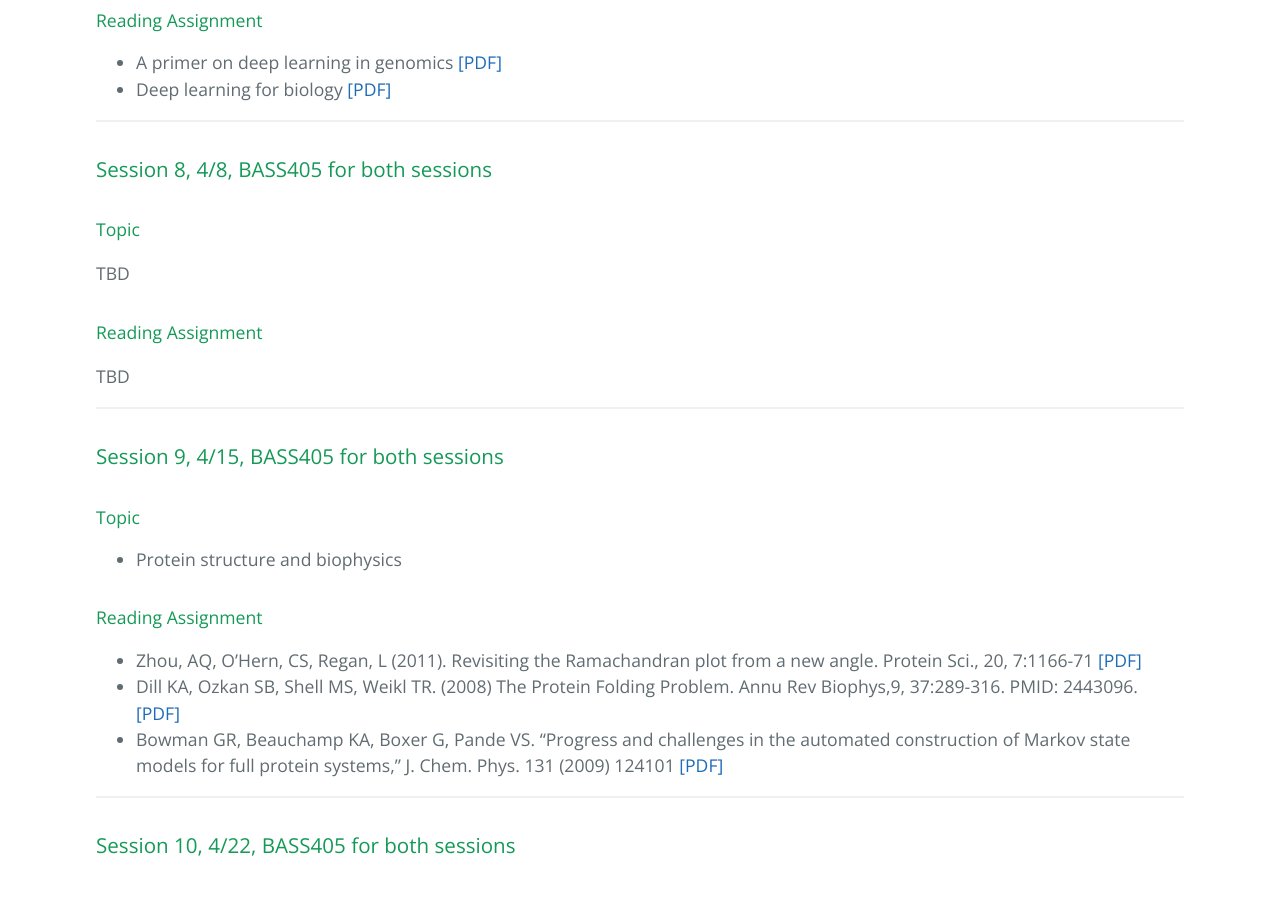
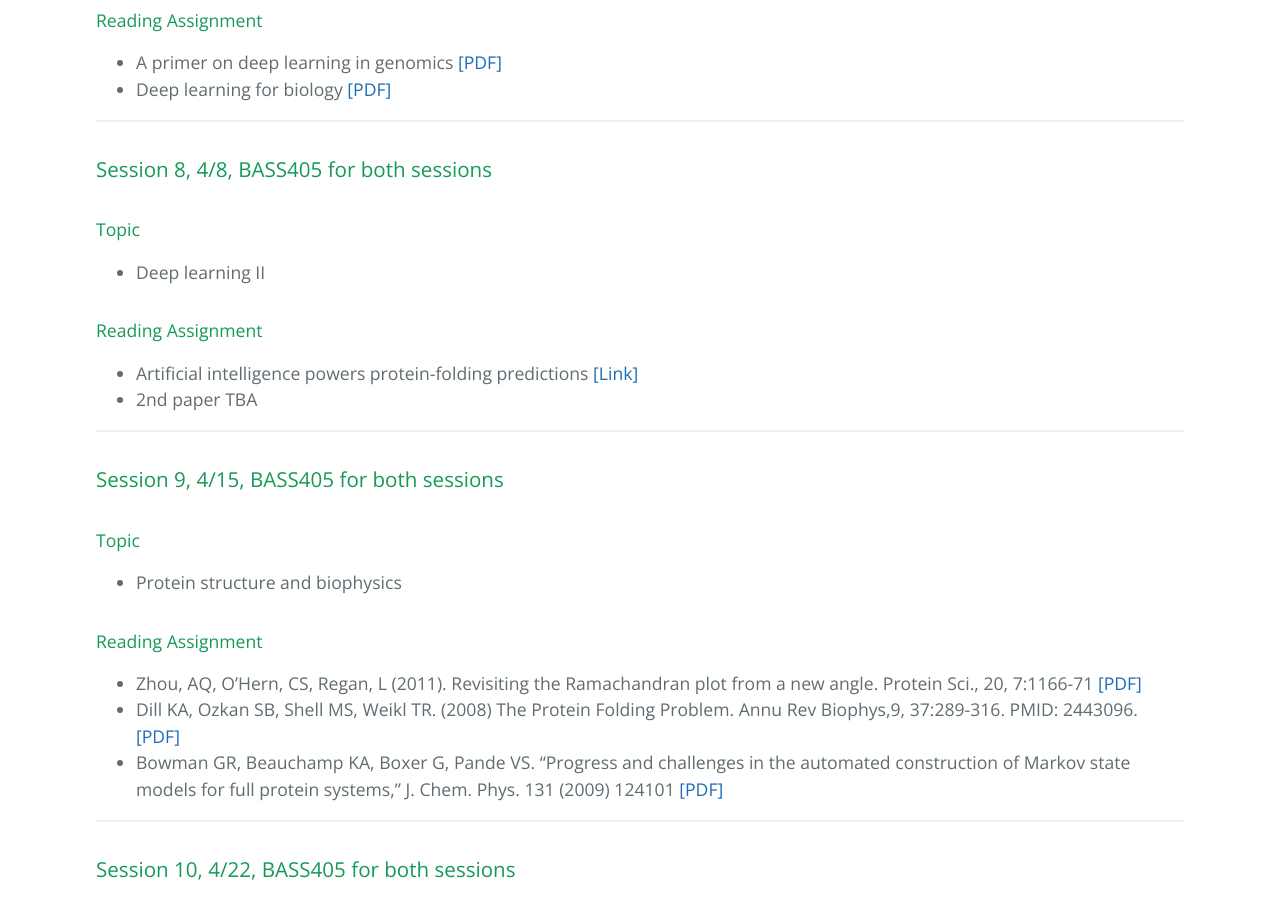
Before and after one commit to gersteinlab/cbb752b23, a Jekyll site: the page built from discussion.md, in a window 1280 px wide and 900 px high, scrolled down 3969 px. Built offline with Jekyll 4.4.1, drawn with Linux system fonts in a browser that asks for light colours.

Commit message:
Update discussion.md

```diff
--- a/discussion.md
+++ b/discussion.md
@@ -133,10 +133,11 @@ The following two are short comments on the above paper. You should read these c
 ### Session 8, 4/8, BASS405 for both sessions
 
 #### Topic
-TBD
+* Deep learning II
 
 #### Reading Assignment
-TBD
+* Artificial intelligence powers protein-folding predictions [[Link]](https://www.nature.com/articles/d41586-021-03499-y)
+* 2nd paper TBA
 
 ---
 
```
